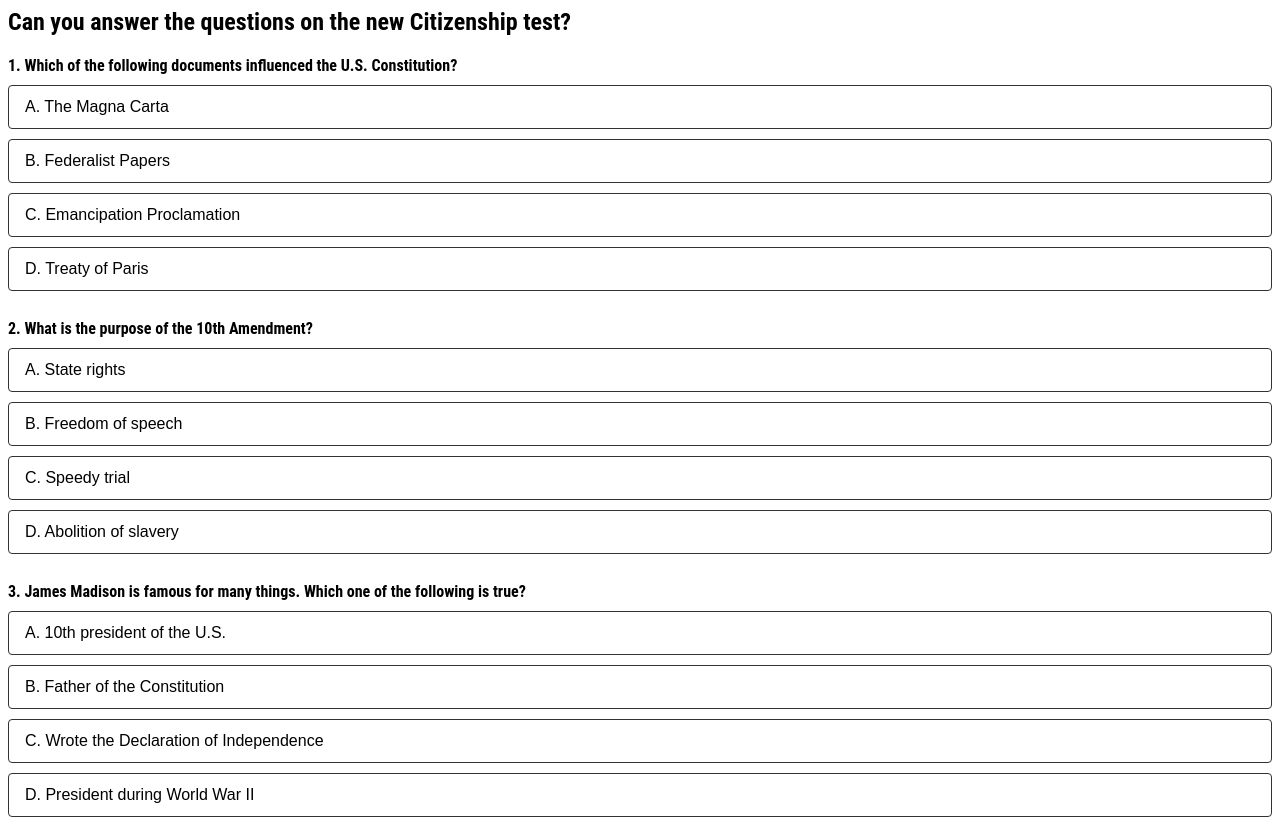
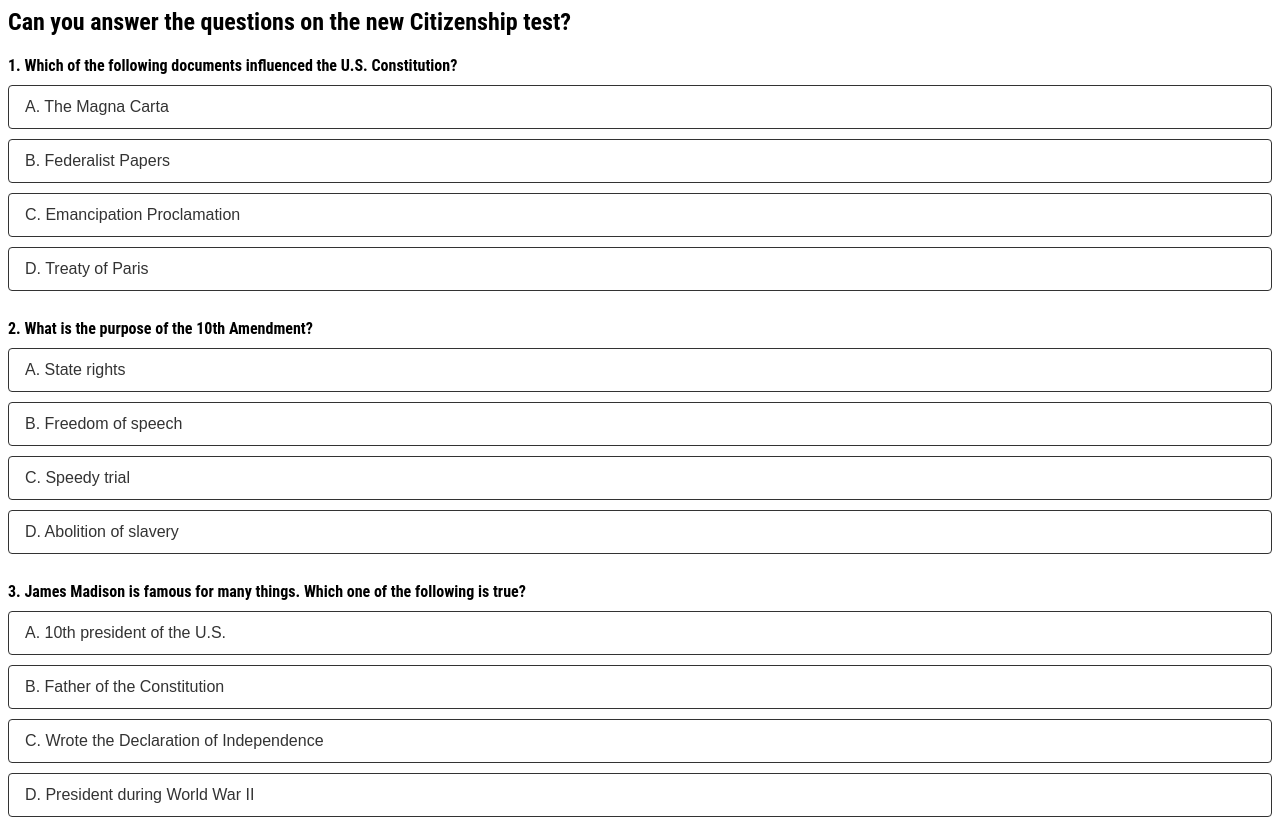
Before and after one commit to tbtimes/citizenship-quiz, a plain HTML site: page docs/index.html in a window 1280 px wide. Shown: the top 820 px of the page. Drawn offline with Linux system fonts and the light colour scheme.

Commit message:
change answer color

```diff
--- a/docs/index.html
+++ b/docs/index.html
@@ -107,6 +107,7 @@
     margin-bottom: 10px;
     padding: 12px 16px;
     border: 1px solid #333;
+    color: rgb(51, 51, 51);
     border-radius: 4px;
     background: #fff;
     cursor: pointer;
```
